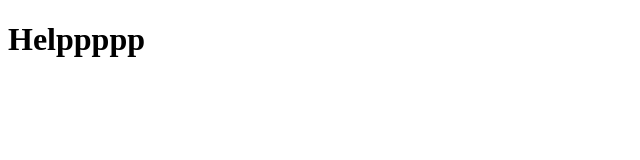
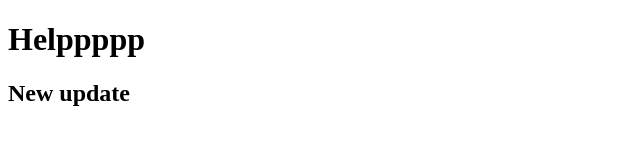
Before and after one commit to eyadshahamAleppo/Resturant, a plain HTML site: page index.html in a window 1280 px wide. Shown: the whole page, without its empty margins (0-640 px from the left). Drawn offline with Linux system fonts and the light colour scheme.

Commit message:
add message

```diff
--- a/index.html
+++ b/index.html
@@ -7,6 +7,9 @@
 </head>
 <body>
     <h1>Helppppp</h1>
+    <h2>New update
+
+    </h2>
     <script src="app.js"></script>
 </body>
 </html>
```
